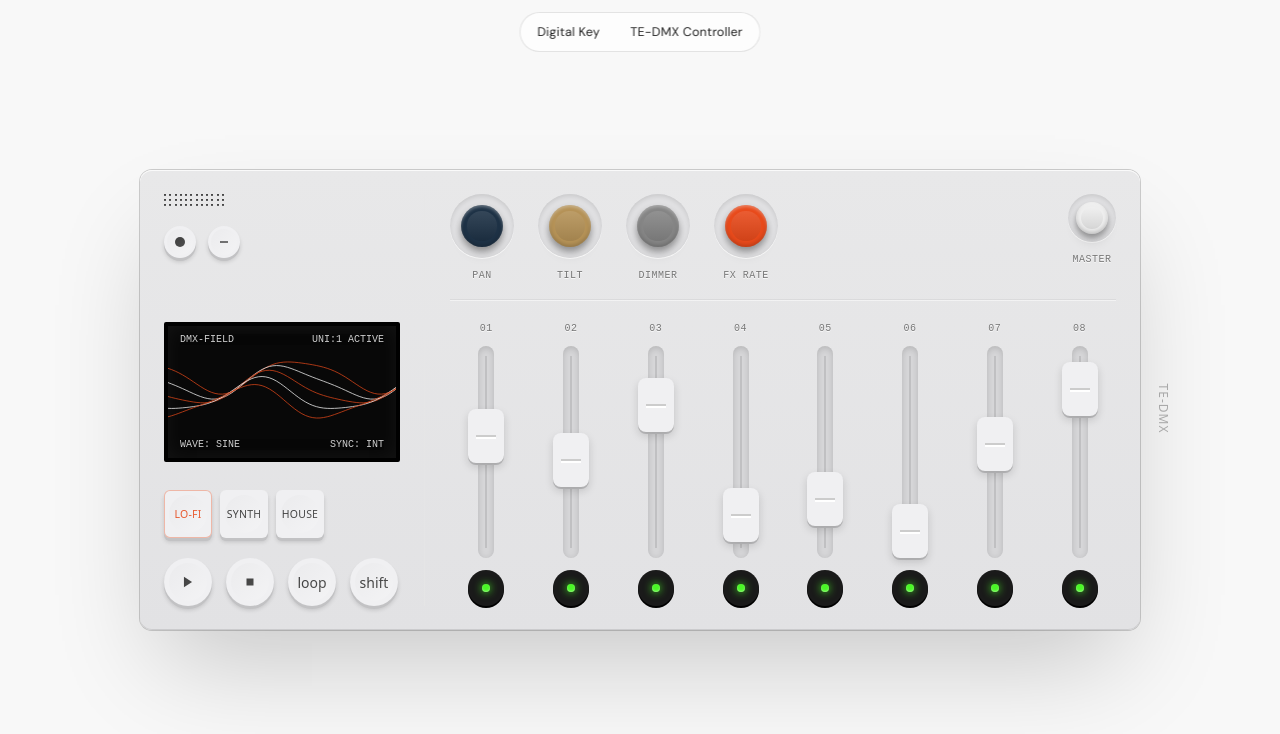
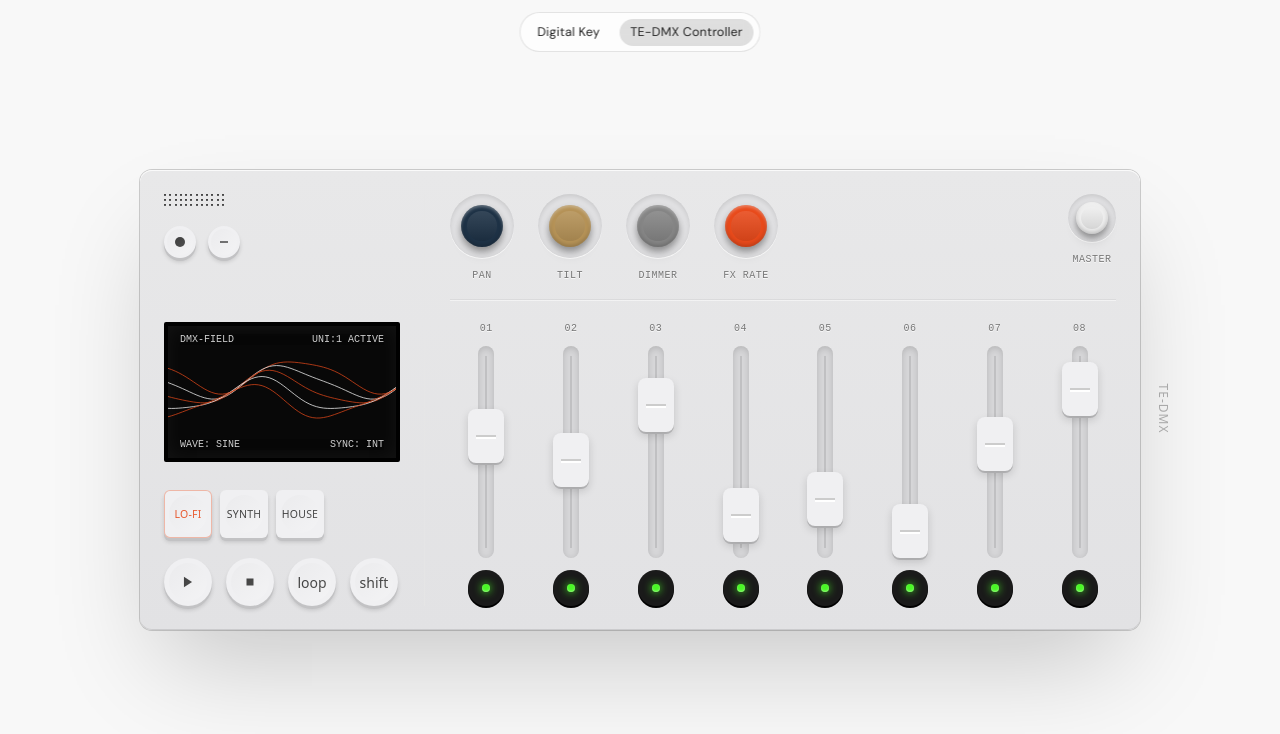
Before and after one commit to mgalavai/experiments, a React (Vite) app: page /te-dmx in a window 1280 px wide. Shown: the top 734 px of the page. Built offline with nearby package versions, Linux system fonts and the light colour scheme.

Commit message:
Highlight active top nav tab by current route

```diff
--- a/src/App.jsx
+++ b/src/App.jsx
@@ -1,4 +1,4 @@
-import { BrowserRouter, Link, Navigate, Route, Routes } from 'react-router-dom'
+import { BrowserRouter, NavLink, Navigate, Route, Routes } from 'react-router-dom'
 import { Agentation } from 'agentation'
 import DigitalKeyPage from './components/DigitalKeyPage'
 import TEDMXFieldControllerPage from './components/TEDMXFieldControllerPage'
@@ -6,8 +6,8 @@ import TEDMXFieldControllerPage from './components/TEDMXFieldControllerPage'
 function TopNav() {
   return (
     <nav className="app-nav" aria-label="Views">
-      <Link to="/digital-key">Digital Key</Link>
-      <Link to="/te-dmx">TE-DMX Controller</Link>
+      <NavLink to="/digital-key">Digital Key</NavLink>
+      <NavLink to="/te-dmx">TE-DMX Controller</NavLink>
     </nav>
   )
 }
--- a/src/index.css
+++ b/src/index.css
@@ -63,6 +63,10 @@ body {
 
 .app-nav a:hover {
   background: rgb(0 0 0 / 8%);
+}
+
+.app-nav a[aria-current='page'] {
+  background: rgb(0 0 0 / 12%);
 }
 
 .digital-key-page {
```
